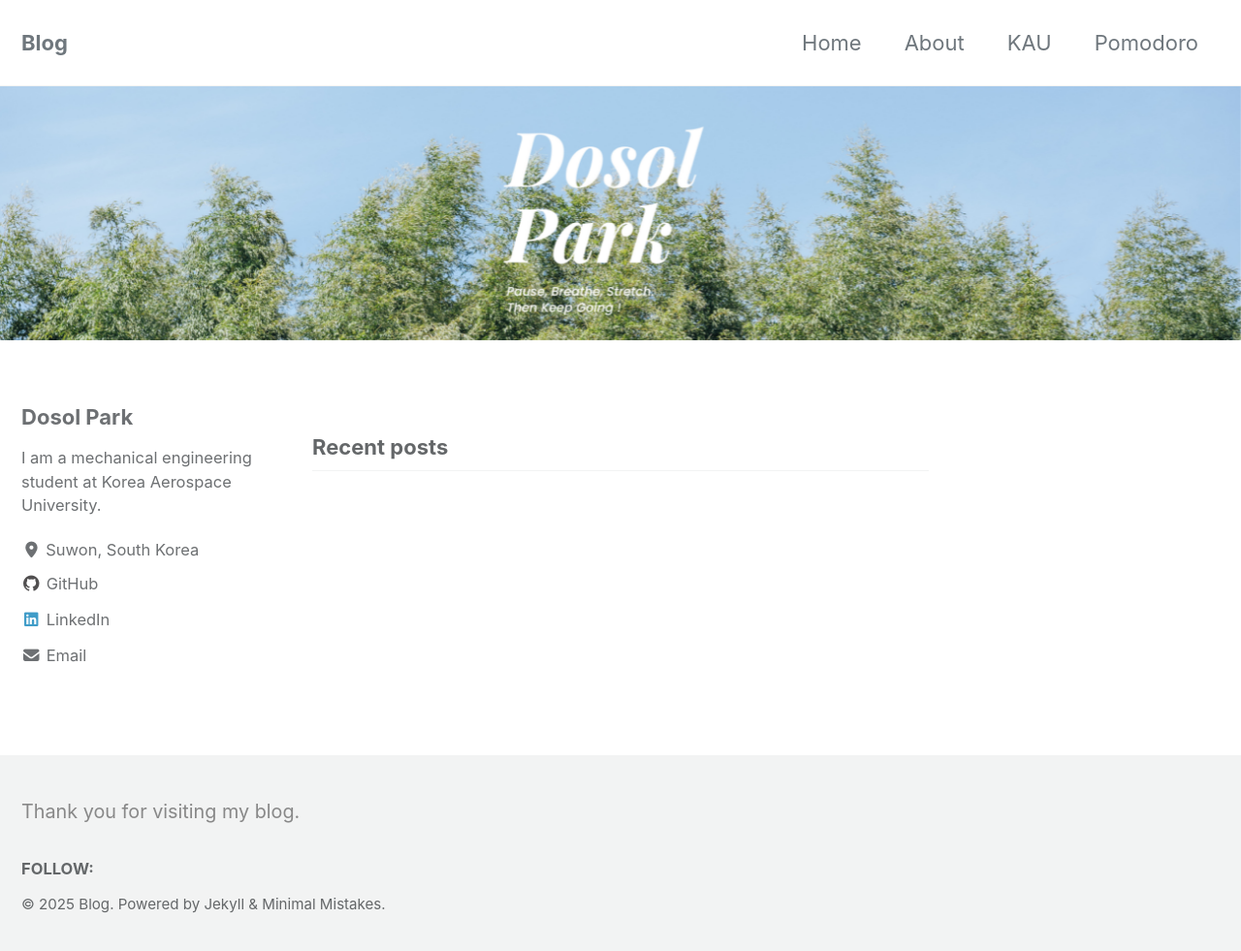
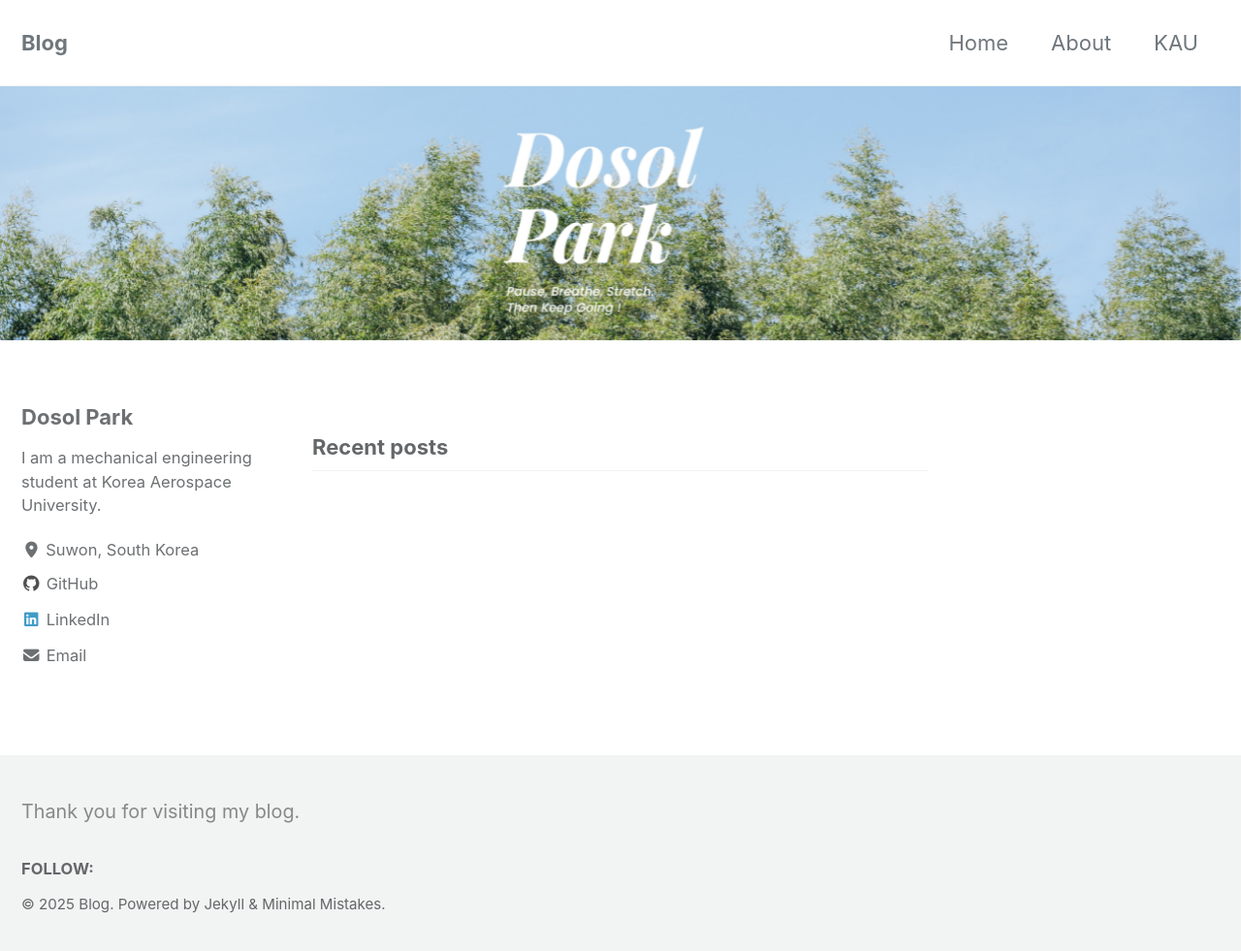
Before and after one commit to parkdosol/parkdosol.github.io, a Jekyll site: the page built from index.html, in a window 1280 px wide and 989 px high. Shown: the top 981 px of the window at 97% size. Built offline with Jekyll 4.4.1, drawn with Linux system fonts in a browser that asks for light colours; cached includes are drawn as plain includes; the list of posts is cut into pages by our own code.

Commit message:
[Pomodoro] 삭제 - navigation

```diff
--- a/_data/navigation.yml
+++ b/_data/navigation.yml
@@ -6,5 +6,3 @@ main:
     url: "/about/"
   - title: "KAU"
     url: "/kau/"
-  - title: "Pomodoro"
-    url: "/pomodoro/"
```
